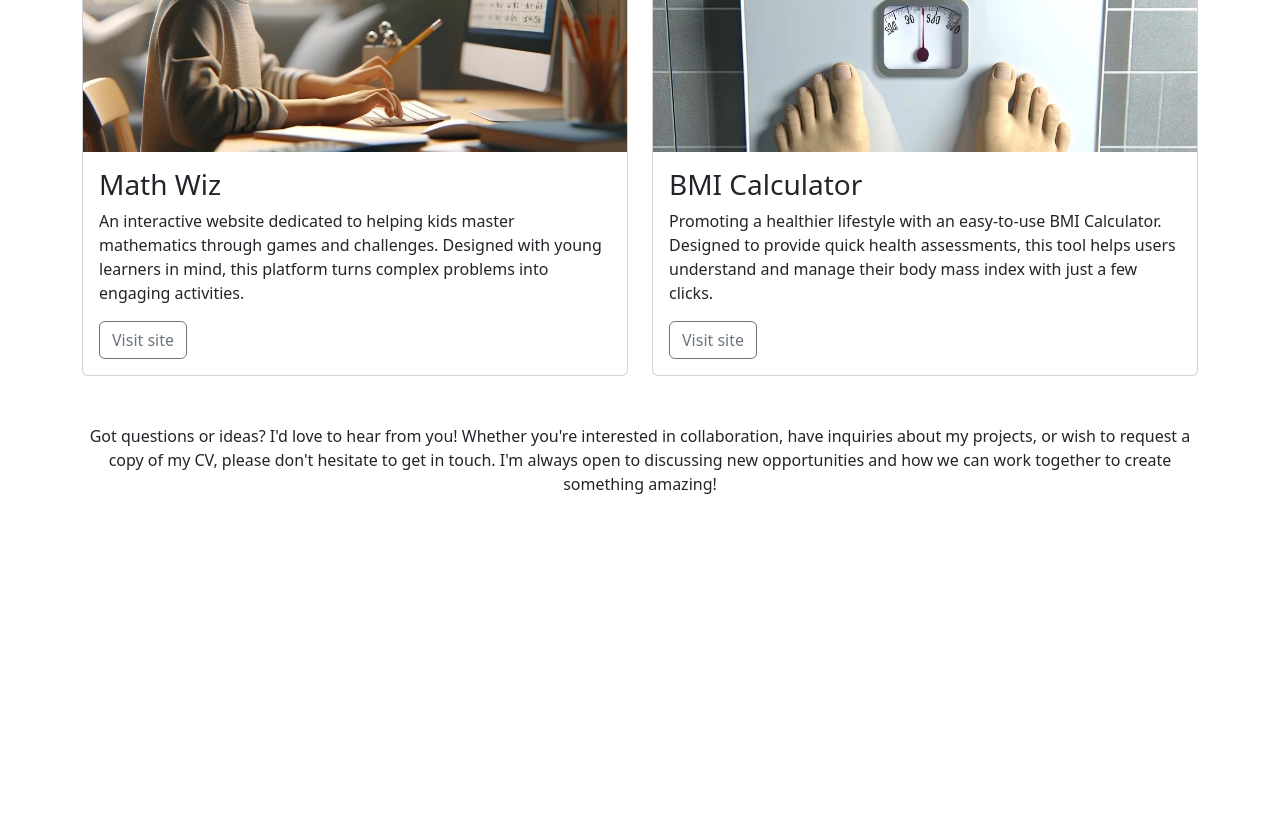
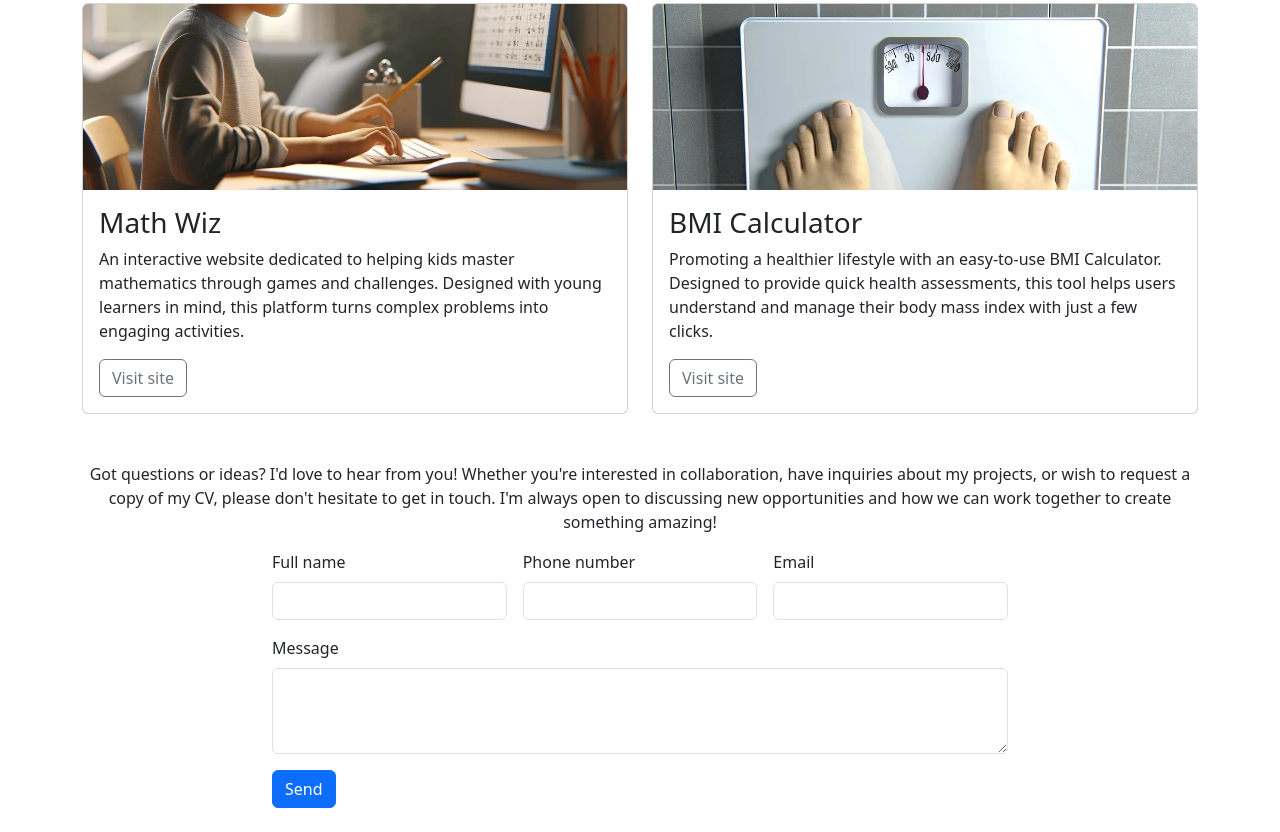
Before and after one commit to Richfletch92/bootstrap-demo, a plain HTML site: page index.html in a window 1280 px wide. Shown: the part 1459-2291 px from the top of the page. Before the commit the page ends 1971 px from the top, so only its background shows below. Drawn offline with nearby package versions, Linux system fonts and the light colour scheme.

Commit message:
add form for contact section

```diff
--- a/index.html
+++ b/index.html
@@ -62,6 +62,10 @@
                 <!-- mb-5 gives extra margin spacing under lead text -->
                 <p class="lead mb-5">Let's create something amazing together!</p>
             </div>
+            <!-- Button trigger modal -->
+            <button type="button" class="btn btn-primary" data-bs-toggle="modal" data-bs-target="#newsmodal">
+                Subscribe to my newsletter!
+            </button>
         </section>
     </header>
 
@@ -186,8 +190,29 @@
                     touch. I'm always open to discussing new opportunities and how we can work together to create
                     something amazing!</p>
             </div>
-            <div class="col-12 col-md-10 col-lg-8">
+            <div class="col-12 col-md-10 col-lg-8 mb-4">
                 <!-- add your form here -->
+                <form class="row g-3">
+                    <div class="col-12 col-lg-4">
+                        <label for="input-name" class="form-label">Full name</label>
+                        <input type="text" class="form-control" id="input-name">
+                    </div>
+                    <div class="col-12 col-lg-4">
+                        <label for="input-number" class="form-label">Phone number</label>
+                        <input type="text" class="form-control" id="input-number">
+                    </div>
+                    <div class="col-12 col-lg-4">
+                        <label for="input-email" class="form-label">Email</label>
+                        <input type="email" class="form-control" id="input-email">
+                    </div>
+                    <div class="col-12">
+                        <label for="input-message" class="form-label">Message</label>
+                        <textarea class="form-control" id="input-message" rows="3"></textarea>
+                    </div>
+                    <div class="col-12">
+                        <button type="submit" class="btn btn-primary">Send</button>
+                    </div>
+                </form>
             </div>
         </div>
     </footer>
```
